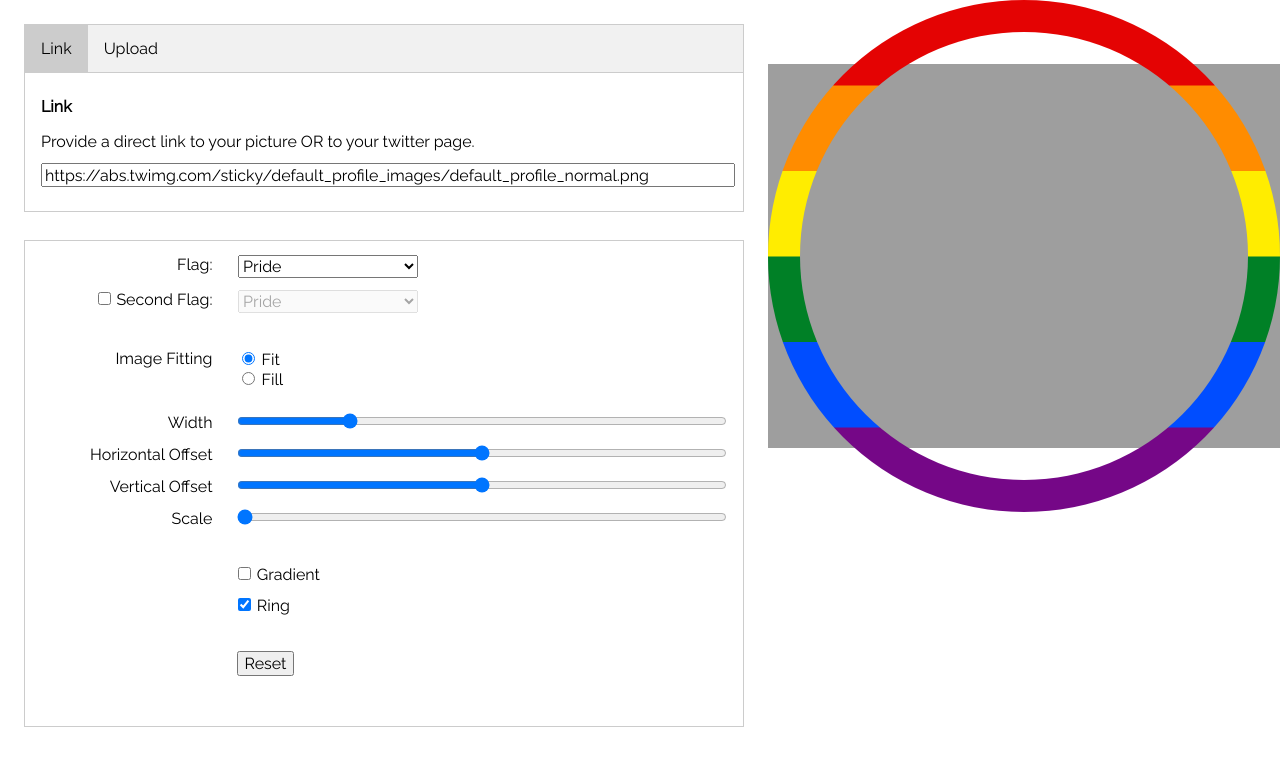
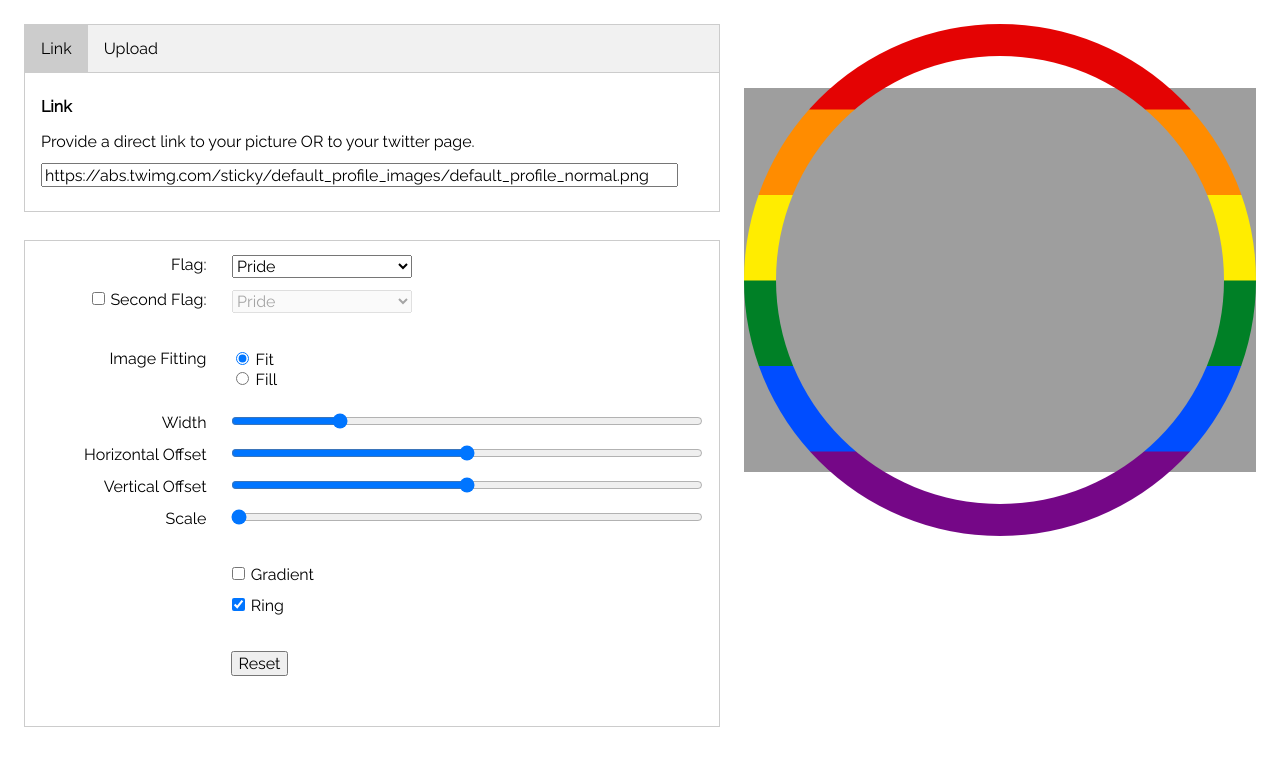
Before and after one commit to KupferudelWolf/kupferudelwolf.github.io, a PHP site: page /pridepfp/index.html in a window 1280 px wide. Shown: the top 766 px of the page. Run offline with PHP 8.4, Linux system fonts and the light colour scheme.

Commit message:
Minor style adjustments.

```diff
--- a/pridepfp/css/style.css
+++ b/pridepfp/css/style.css
@@ -35,6 +35,7 @@ div {
 
 .controls {
     min-width: 512px;
+    max-width: 1024px;
     flex-grow: 1;
     margin: 24px;
     margin-right: 0;
@@ -49,6 +50,8 @@ canvas#output {
     width: 512px;
     height: 512px;
     cursor: move;
+    margin: 24px;
+    margin-left: 0;
 }
 
 select,
@@ -62,7 +65,7 @@ input[type="range"] {
 }
 
 input[type="url"] {
-    width: 100%;
+    width: 95%;
 }
 
 p input {
```
